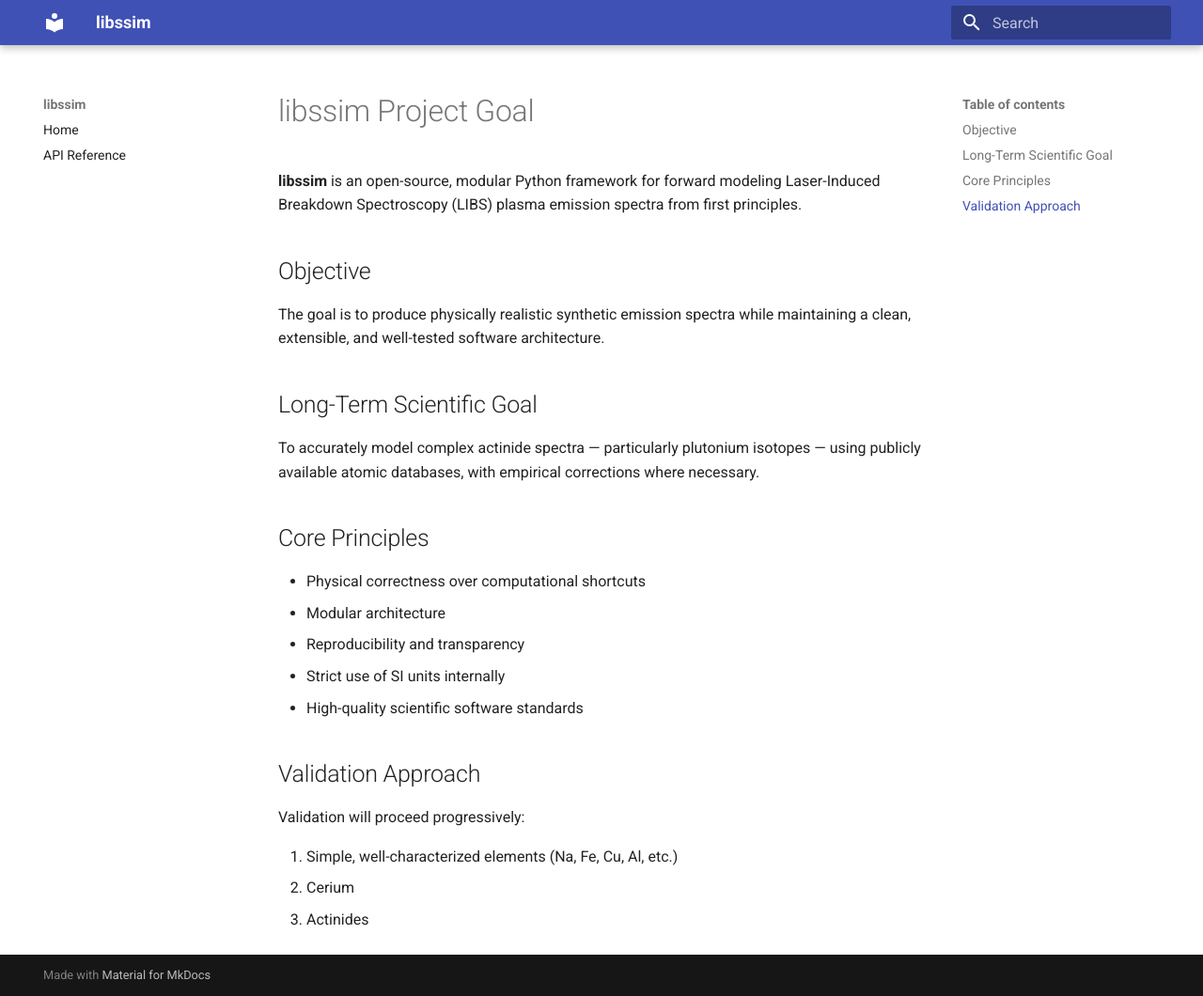
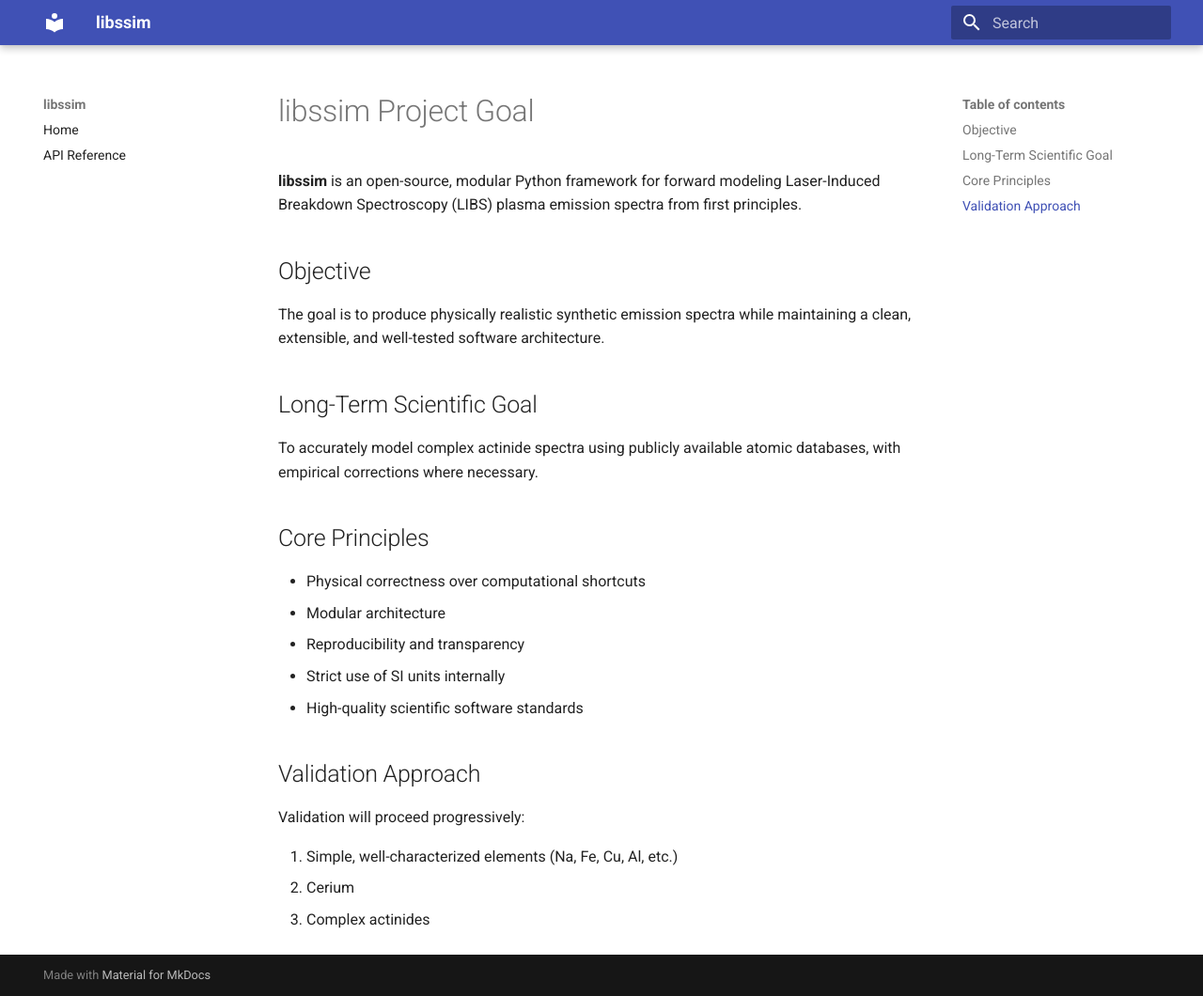
Before and after one commit to paigeandersonn/LIBS_Simulation, an MkDocs documentation site: the page built from docs/project_goal.md, in a window 1280 px wide and 1060 px high. Shown: the whole window at 94% size. Built offline with MkDocs 1.6.1 and Material for MkDocs 9.7.7, drawn with Linux system fonts in a browser that asks for light colours.

Commit message:
docs updates

```diff
--- a/docs/project_goal.md
+++ b/docs/project_goal.md
@@ -8,7 +8,7 @@ The goal is to produce physically realistic synthetic emission spectra while mai
 
 ## Long-Term Scientific Goal
 
-To accurately model complex actinide spectra — particularly plutonium isotopes — using publicly available atomic databases, with empirical corrections where necessary.
+To accurately model complex actinide spectra using publicly available atomic databases, with empirical corrections where necessary.
 
 ## Core Principles
 
@@ -24,4 +24,4 @@ Validation will proceed progressively:
 
 1. Simple, well-characterized elements (Na, Fe, Cu, Al, etc.)
 2. Cerium
-3. Actinides
+3. Complex actinides
```
Also changed, not shown: docs/validation_strategy.md (+1 -1 lines).
